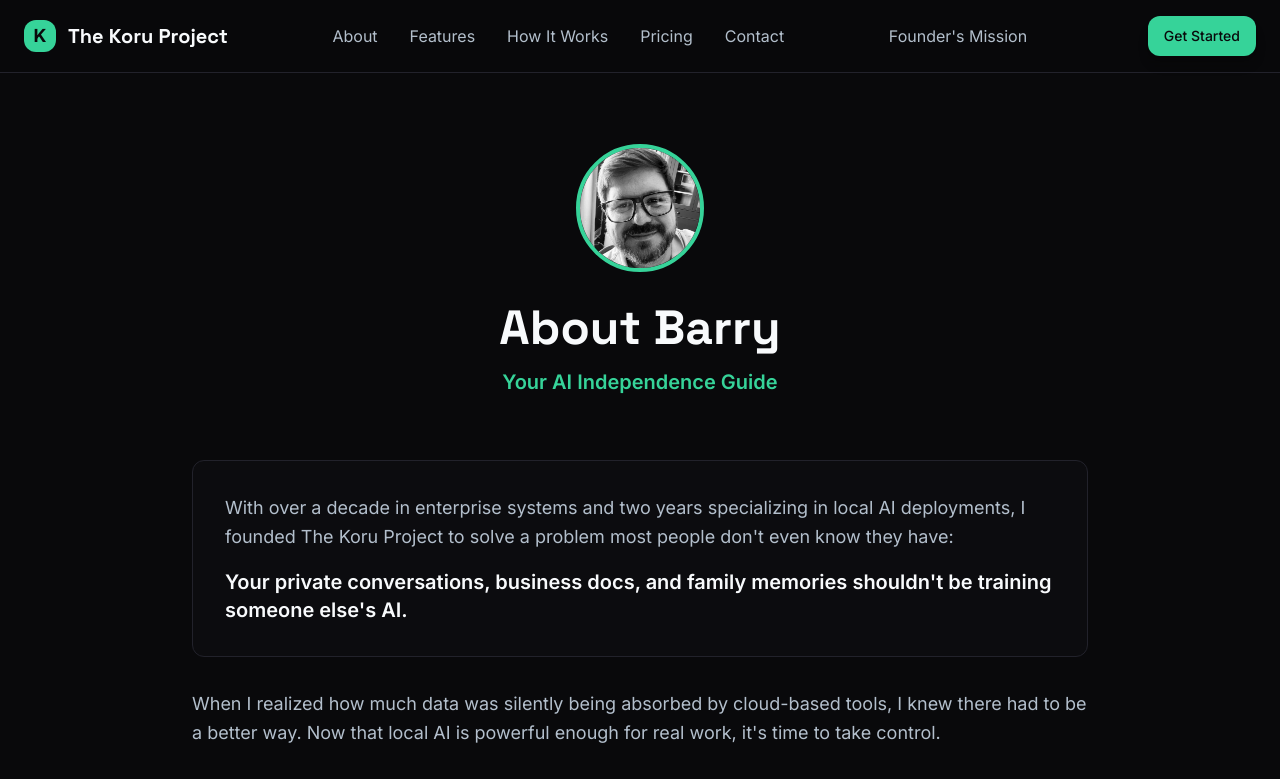
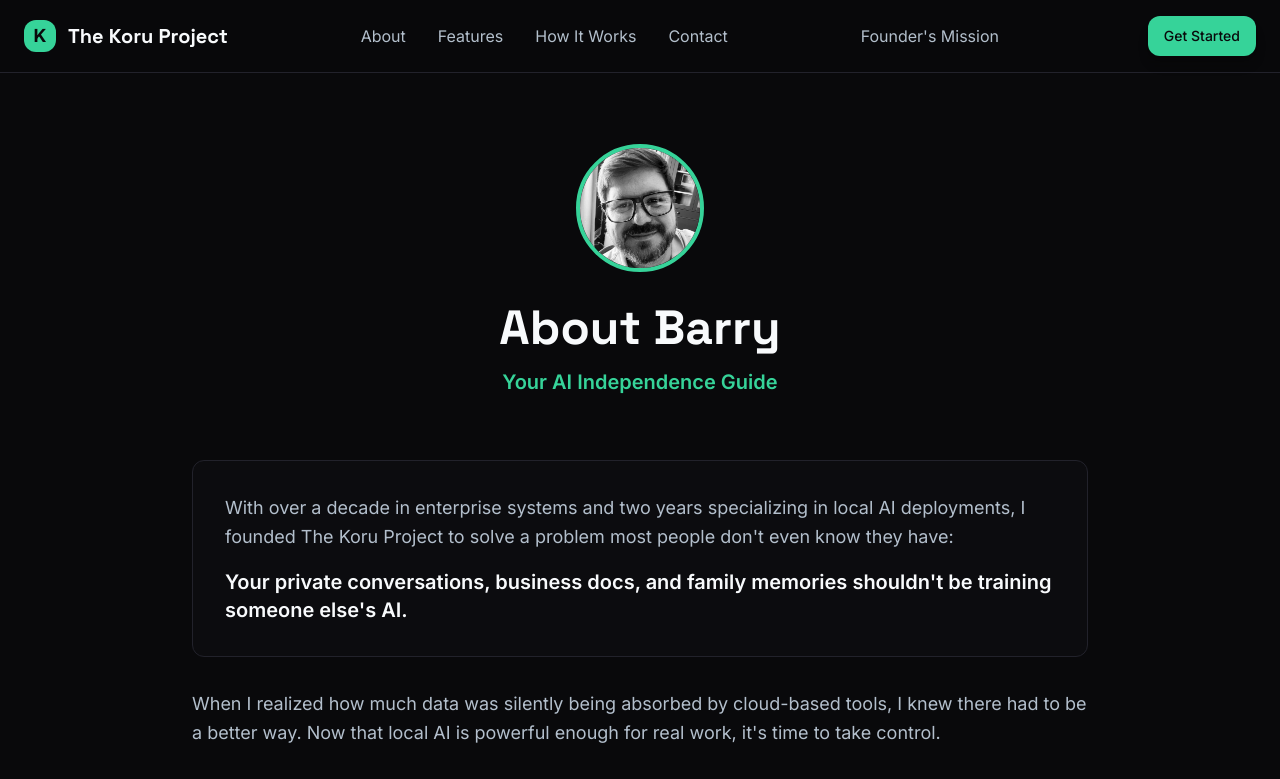
Before and after one commit to bharris82/koru-perfection-hub, a React (Vite) app: page /about in a window 1280 px wide. Shown: the top 779 px of the page. Built offline with nearby package versions, Linux system fonts and the light colour scheme.

Commit message:
Remove pricing section
Removed the pricing section from the homepage and updated navigation links to remove the pricing anchor.

```diff
--- a/src/components/ui/navigation.tsx
+++ b/src/components/ui/navigation.tsx
@@ -23,9 +23,6 @@ const Navigation = () => {
           </a>
           <a href="#how-it-works" className="text-text-secondary hover:text-text-primary transition-colors">
             How It Works
-            </a>
-            <a href="#pricing" className="text-text-secondary hover:text-text-primary transition-colors">
-              Pricing
           </a>
           <a href="#contact" className="text-text-secondary hover:text-text-primary transition-colors">
             Contact
```
Lines whose indentation alone changed are shown as unchanged.
